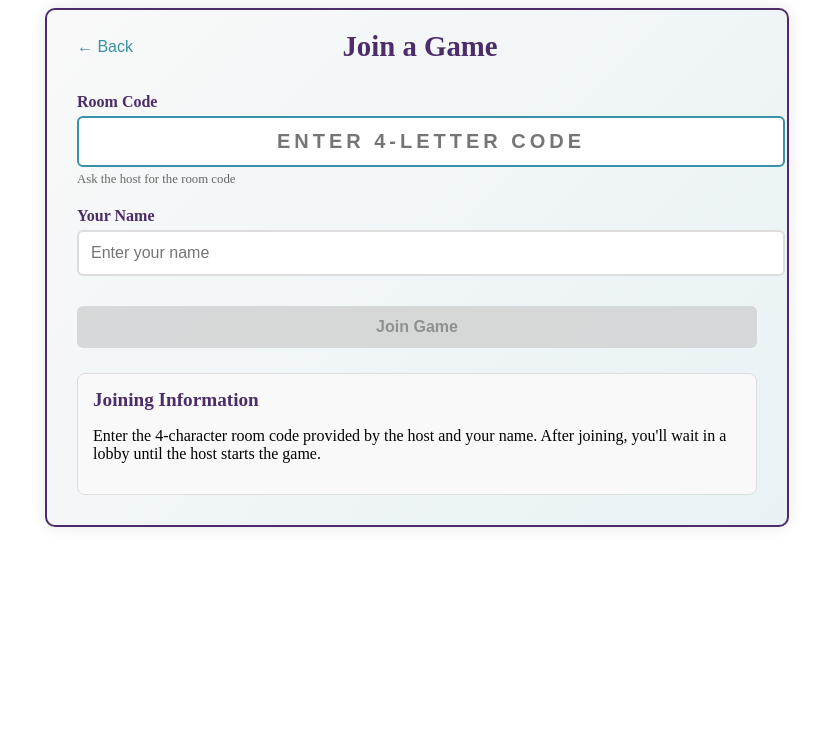
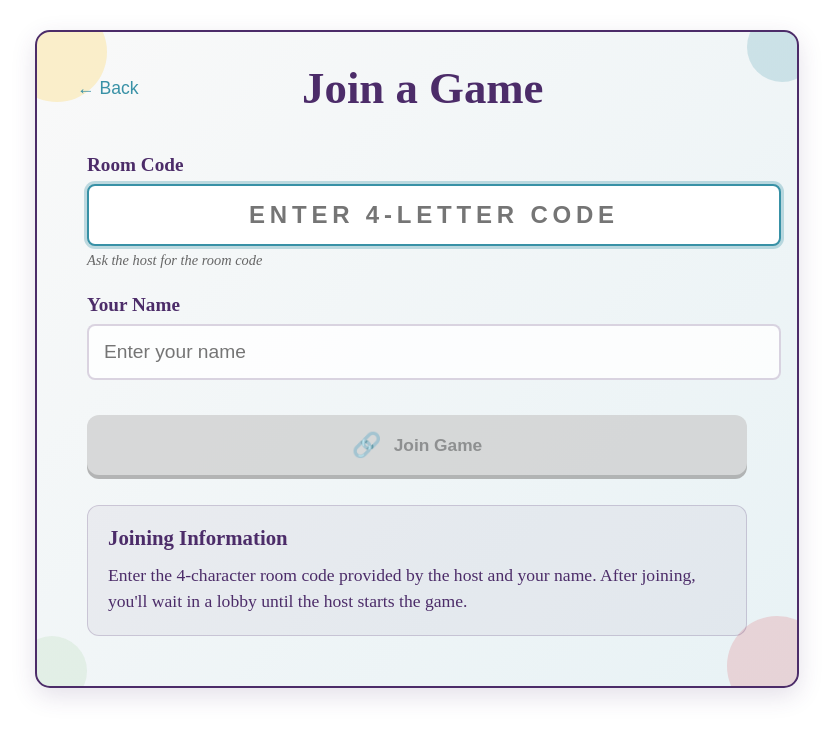
Before and after one commit to spenseay/plot-twist, a SvelteKit app: page /play-party/join in a window 1280 px wide. Shown: the top 738 px of the page, without its empty margins (223-1056 px from the left). Built offline with nearby package versions, Linux system fonts and the light colour scheme; no server answers.

Commit message:
stylized all the pages

```diff
--- a/src/routes/play-party/host/+page.svelte
+++ b/src/routes/play-party/host/+page.svelte
@@ -92,7 +92,12 @@
       class="submit-button"
       disabled={isCreating || !hostName}
     >
-          {isCreating ? 'Creating Room...' : 'Create Room'}
+      <div class="button-content">
+        <div class="emoji">🎮</div>
+        <div class="text-content">
+          <span>{isCreating ? 'Creating Room...' : 'Create Room'}</span>
+        </div>
+      </div>
     </button>
   </form>
 
@@ -101,28 +106,79 @@
     <p>As the host, you'll create a room and share the room code with others. You'll control when the game starts and can see when everyone has joined.</p>
   </div>
 </div>
+
+<!-- Decorative elements -->
+<div class="decoration top-left"></div>
+<div class="decoration top-right"></div>
+<div class="decoration bottom-left"></div>
+<div class="decoration bottom-right"></div>
 </div>
 
 <style>
+/* Container with background gradient */
 .container {
   max-width: 600px;
-      margin: 0 auto;
-      padding: 15px;
+  margin: 30px auto;
+  padding: 25px;
   background: linear-gradient(135deg, #f9f9f9 0%, #e8f2f5 100%);
-      border-radius: 10px;
-      box-shadow: 0 0 15px rgba(0,0,0,0.1);
+  border-radius: 15px;
+  box-shadow: 0 8px 25px rgba(76, 44, 105, 0.15);
+  text-align: center;
+  position: relative;
+  overflow: hidden;
   border: 2px solid #4c2c69;
 }
 
+/* Decorative elements */
+.decoration {
+  position: absolute;
+  width: 100px;
+  height: 100px;
+  border-radius: 50%;
+  opacity: 0.2;
+  z-index: 0;
+}
+
+.top-left {
+  top: -30px;
+  left: -30px;
+  background-color: #fdc30f;
+}
+
+.top-right {
+  top: -20px;
+  right: -20px;
+  background-color: #3891a6;
+  width: 70px;
+  height: 70px;
+}
+
+.bottom-left {
+  bottom: -20px;
+  left: -20px;
+  background-color: #a6d3a0;
+  width: 70px;
+  height: 70px;
+}
+
+.bottom-right {
+  bottom: -30px;
+  right: -30px;
+  background-color: #db5461;
+}
+
+/* Header section */
 .header {
   display: flex;
   align-items: center;
   justify-content: space-between;
   margin-bottom: 20px;
+  position: relative;
+  z-index: 2;
 }
 
 h1 {
-      font-size: 1.8em;
+  font-size: 2.4em;
   color: #4c2c69;
   margin: 0;
 }
@@ -130,23 +186,24 @@
 h3 {
   color: #4c2c69;
   margin-top: 0;
-      margin-bottom: 10px;
-      font-size: 1.2em;
+  margin-bottom: 12px;
+  font-size: 1.3em;
 }
 
 .back-button {
   background: none;
   border: none;
   color: #3891a6;
-      font-size: 1rem;
+  font-size: 1.1rem;
   cursor: pointer;
   padding: 5px 10px;
   border-radius: 4px;
-      transition: background-color 0.2s;
+  transition: all 0.2s;
 }
 
 .back-button:hover {
-      background-color: #f0f0f0;
+  background-color: rgba(56, 145, 166, 0.1);
+  transform: translateX(-2px);
 }
 
 .spacer {
@@ -154,52 +211,77 @@
 }
 
 .content {
-      padding: 10px;
+  padding: 15px;
+  position: relative;
+  z-index: 2;
 }
 
+/* Form styles */
 .form-group {
-      margin-bottom: 20px;
+  margin-bottom: 25px;
+  text-align: left;
 }
 
 label {
   display: block;
-      margin-bottom: 5px;
+  margin-bottom: 8px;
   font-weight: bold;
   color: #4c2c69;
+  font-size: 1.2em;
 }
 
 input {
   width: 100%;
-      padding: 12px;
-      border: 2px solid #ddd;
-      border-radius: 6px;
-      font-size: 16px;
-      transition: border-color 0.2s;
+  padding: 15px;
+  border: 2px solid rgba(76, 44, 105, 0.2);
+  border-radius: 8px;
+  font-size: 1.2em;
+  transition: all 0.3s ease;
+  background-color: rgba(255, 255, 255, 0.8);
 }
 
 input:focus {
   border-color: #3891a6;
   outline: none;
+  box-shadow: 0 0 0 3px rgba(56, 145, 166, 0.3);
+  background-color: white;
 }
 
+/* Submit button styles */
 .submit-button {
   background-color: #3891a6;
   color: white;
   border: none;
-      padding: 12px 20px;
-      border-radius: 6px;
-      font-size: 16px;
+  border-radius: 12px;
+  padding: 0;
+  width: 100%;
   cursor: pointer;
-      width: 100%;
+  transition: all 0.3s;
+  overflow: hidden;
   margin-top: 10px;
-      transition: background-color 0.2s;
   box-shadow: 0 4px 0 #2a6b7d, 0 5px 10px rgba(56, 145, 166, 0.3);
 }
 
+.button-content {
+  display: flex;
+  align-items: center;
+  padding: 16px 20px;
+  justify-content: center;
+}
+
+.emoji {
+  font-size: 1.8em;
+  margin-right: 12px;
+}
+
+.text-content {
+  font-size: 1.3em;
+  font-weight: bold;
+}
+
 .submit-button:hover:not(:disabled) {
-      background-color: #2f758a;
+  transform: translateY(-3px);
   box-shadow: 0 7px 0 #2a6b7d, 0 8px 15px rgba(56, 145, 166, 0.4);
-      transform: translateY(-3px);
 }
 
 .submit-button:active:not(:disabled) {
@@ -211,44 +293,109 @@
   background-color: #cccccc;
   cursor: not-allowed;
   opacity: 0.7;
-      box-shadow: none;
+  box-shadow: 0 4px 0 #999999;
 }
 
+/* Info box styling */
 .info-box {
-      background-color: #f9f9f9;
-      border-radius: 8px;
-      padding: 15px;
-      margin-top: 25px;
-      border: 1px solid #ddd;
+  background-color: rgba(76, 44, 105, 0.05);
+  border-radius: 12px;
+  padding: 20px;
+  margin-top: 30px;
+  position: relative;
+  text-align: left;
+  border: 1px solid rgba(76, 44, 105, 0.2);
 }
 
+.info-box p {
+  color: #4c2c69;
+  font-size: 1.1em;
+  line-height: 1.5;
+  margin: 0;
+}
+
+/* Error message styling */
 .error-message {
   background-color: #fde8e8;
   border-left: 4px solid #e53e3e;
-      padding: 10px 15px;
+  padding: 12px 15px;
   margin-bottom: 20px;
-      border-radius: 4px;
+  border-radius: 8px;
   color: #e53e3e;
+  text-align: left;
+  font-weight: bold;
 }
 
+/* Responsive styles */
 @media (min-width: 768px) {
   .container {
     max-width: 700px;
+    padding: 30px;
+  }
+
+  h1 {
+    font-size: 2.8em;
+  }
+
+  .content {
     padding: 20px;
   }
 }
 
 @media (max-width: 480px) {
   .container {
-        padding: 12px;
+    margin: 10px auto;
+    padding: 20px 15px;
+    max-width: 100%;
+    border-radius: 10px;
   }
 
   h1 {
-        font-size: 1.5em;
+    font-size: 2.6em;
   }
 
   .back-button {
-        font-size: 0.9rem;
+    font-size: 1.2rem;
+  }
+
+  label {
+    font-size: 1.4em;
+  }
+
+  input {
+    padding: 15px;
+    font-size: 1.4em;
+    border-radius: 10px;
+  }
+
+  .button-content {
+    padding: 18px 20px;
+  }
+
+  .emoji {
+    font-size: 2.2em;
+  }
+
+  .text-content {
+    font-size: 1.8em;
+  }
+
+  .info-box {
+    padding: 18px;
+    margin-top: 25px;
+  }
+
+  .info-box h3 {
+    font-size: 1.6em;
+  }
+
+  .info-box p {
+    font-size: 1.3em;
+  }
+
+  /* Make decorations less prominent on mobile */
+  .decoration {
+    opacity: 0.15;
   }
 }
 </style>
--- a/src/routes/play-party/join/+page.svelte
+++ b/src/routes/play-party/join/+page.svelte
@@ -108,7 +108,12 @@
       class="submit-button"
       disabled={isJoining || !roomCode || !playerName}
     >
-          {isJoining ? 'Joining...' : 'Join Game'}
+      <div class="button-content">
+        <div class="emoji">🔗</div>
+        <div class="text-content">
+          <span>{isJoining ? 'Joining...' : 'Join Game'}</span>
+        </div>
+      </div>
     </button>
   </form>
 
@@ -117,28 +122,79 @@
     <p>Enter the 4-character room code provided by the host and your name. After joining, you'll wait in a lobby until the host starts the game.</p>
   </div>
 </div>
+
+<!-- Decorative elements -->
+<div class="decoration top-left"></div>
+<div class="decoration top-right"></div>
+<div class="decoration bottom-left"></div>
+<div class="decoration bottom-right"></div>
 </div>
 
 <style>
+/* Container with background gradient */
 .container {
   max-width: 600px;
-      margin: 0 auto;
-      padding: 15px;
+  margin: 30px auto;
+  padding: 25px;
   background: linear-gradient(135deg, #f9f9f9 0%, #e8f2f5 100%);
-      border-radius: 10px;
-      box-shadow: 0 0 15px rgba(0,0,0,0.1);
+  border-radius: 15px;
+  box-shadow: 0 8px 25px rgba(76, 44, 105, 0.15);
+  text-align: center;
+  position: relative;
+  overflow: hidden;
   border: 2px solid #4c2c69;
 }
 
+/* Decorative elements */
+.decoration {
+  position: absolute;
+  width: 100px;
+  height: 100px;
+  border-radius: 50%;
+  opacity: 0.2;
+  z-index: 0;
+}
+
+.top-left {
+  top: -30px;
+  left: -30px;
+  background-color: #fdc30f;
+}
+
+.top-right {
+  top: -20px;
+  right: -20px;
+  background-color: #3891a6;
+  width: 70px;
+  height: 70px;
+}
+
+.bottom-left {
+  bottom: -20px;
+  left: -20px;
+  background-color: #a6d3a0;
+  width: 70px;
+  height: 70px;
+}
+
+.bottom-right {
+  bottom: -30px;
+  right: -30px;
+  background-color: #db5461;
+}
+
+/* Header section */
 .header {
   display: flex;
   align-items: center;
   justify-content: space-between;
   margin-bottom: 20px;
+  position: relative;
+  z-index: 2;
 }
 
 h1 {
-      font-size: 1.8em;
+  font-size: 2.4em;
   color: #4c2c69;
   margin: 0;
 }
@@ -146,23 +202,24 @@
 h3 {
   color: #4c2c69;
   margin-top: 0;
-      margin-bottom: 10px;
-      font-size: 1.2em;
+  margin-bottom: 12px;
+  font-size: 1.3em;
 }
 
 .back-button {
   background: none;
   border: none;
   color: #3891a6;
-      font-size: 1rem;
+  font-size: 1.1rem;
   cursor: pointer;
   padding: 5px 10px;
   border-radius: 4px;
-      transition: background-color 0.2s;
+  transition: all 0.2s;
 }
 
 .back-button:hover {
-      background-color: #f0f0f0;
+  background-color: rgba(56, 145, 166, 0.1);
+  transform: translateX(-2px);
 }
 
 .spacer {
@@ -170,32 +227,40 @@
 }
 
 .content {
-      padding: 10px;
+  padding: 15px;
+  position: relative;
+  z-index: 2;
 }
 
+/* Form styles */
 .form-group {
-      margin-bottom: 20px;
+  margin-bottom: 25px;
+  text-align: left;
 }
 
 label {
   display: block;
-      margin-bottom: 5px;
+  margin-bottom: 8px;
   font-weight: bold;
   color: #4c2c69;
+  font-size: 1.2em;
 }
 
 input {
   width: 100%;
-      padding: 12px;
-      border: 2px solid #ddd;
-      border-radius: 6px;
-      font-size: 16px;
-      transition: border-color 0.2s;
+  padding: 15px;
+  border: 2px solid rgba(76, 44, 105, 0.2);
+  border-radius: 8px;
+  font-size: 1.2em;
+  transition: all 0.3s ease;
+  background-color: rgba(255, 255, 255, 0.8);
 }
 
 input:focus {
   border-color: #3891a6;
   outline: none;
+  box-shadow: 0 0 0 3px rgba(56, 145, 166, 0.3);
+  background-color: white;
 }
 
 #roomCode {
@@ -203,34 +268,52 @@
   letter-spacing: 0.2em;
   font-weight: bold;
   text-align: center;
-      font-size: 20px;
+  font-size: 1.5em;
 }
 
 .input-help {
-      margin-top: 5px;
-      font-size: 0.8em;
+  margin-top: 6px;
+  font-size: 0.9em;
   color: #666;
+  font-style: italic;
 }
 
+/* Submit button styles */
 .submit-button {
   background-color: #fdc30f;
   color: #4c2c69;
-      font-weight: bold;
   border: none;
-      padding: 12px 20px;
-      border-radius: 6px;
-      font-size: 16px;
+  border-radius: 12px;
+  padding: 0;
+  width: 100%;
   cursor: pointer;
-      width: 100%;
+  transition: all 0.3s;
+  overflow: hidden;
   margin-top: 10px;
-      transition: background-color 0.2s;
   box-shadow: 0 4px 0 #d9a40b, 0 5px 10px rgba(253, 195, 15, 0.3);
 }
 
+.button-content {
+  display: flex;
+  align-items: center;
+  padding: 16px 20px;
+  justify-content: center;
+}
+
+.emoji {
+  font-size: 1.8em;
+  margin-right: 12px;
+}
+
+.text-content {
+  font-size: 1.3em;
+  font-weight: bold;
+  color: #4c2c69;
+}
+
 .submit-button:hover:not(:disabled) {
-      background-color: #e6b30e;
+  transform: translateY(-3px);
   box-shadow: 0 7px 0 #d9a40b, 0 8px 15px rgba(253, 195, 15, 0.4);
-      transform: translateY(-3px);
 }
 
 .submit-button:active:not(:disabled) {
@@ -240,47 +323,125 @@
 
 .submit-button:disabled {
   background-color: #cccccc;
-      color: #666;
   cursor: not-allowed;
   opacity: 0.7;
-      box-shadow: none;
+  box-shadow: 0 4px 0 #999999;
 }
 
-    .info-box {
-      background-color: #f9f9f9;
-      border-radius: 8px;
-      padding: 15px;
-      margin-top: 25px;
-      border: 1px solid #ddd;
+.submit-button:disabled .text-content {
+  color: #666;
 }
 
+/* Info box styling */
+.info-box {
+  background-color: rgba(76, 44, 105, 0.05);
+  border-radius: 12px;
+  padding: 20px;
+  margin-top: 30px;
+  position: relative;
+  text-align: left;
+  border: 1px solid rgba(76, 44, 105, 0.2);
+}
+
+.info-box p {
+  color: #4c2c69;
+  font-size: 1.1em;
+  line-height: 1.5;
+  margin: 0;
+}
+
+/* Error message styling */
 .error-message {
   background-color: #fde8e8;
   border-left: 4px solid #e53e3e;
-      padding: 10px 15px;
+  padding: 12px 15px;
   margin-bottom: 20px;
-      border-radius: 4px;
+  border-radius: 8px;
   color: #e53e3e;
+  text-align: left;
+  font-weight: bold;
 }
 
+/* Responsive styles */
 @media (min-width: 768px) {
   .container {
     max-width: 700px;
+    padding: 30px;
+  }
+
+  h1 {
+    font-size: 2.8em;
+  }
+
+  .content {
     padding: 20px;
   }
 }
 
 @media (max-width: 480px) {
   .container {
-        padding: 12px;
+    margin: 10px auto;
+    padding: 20px 15px;
+    max-width: 100%;
+    border-radius: 10px;
   }
 
   h1 {
-        font-size: 1.5em;
+    font-size: 2.6em;
   }
 
   .back-button {
-        font-size: 0.9rem;
+    font-size: 1.2rem;
+  }
+
+  label {
+    font-size: 1.4em;
+  }
+
+  input {
+    padding: 15px;
+    font-size: 1.4em;
+    border-radius: 10px;
+  }
+
+  #roomCode {
+    font-size: 1.8em;
+    letter-spacing: 0.25em;
+  }
+
+  .input-help {
+    font-size: 1.1em;
+    margin-top: 8px;
+  }
+
+  .button-content {
+    padding: 18px 20px;
+  }
+
+  .emoji {
+    font-size: 2.2em;
+  }
+
+  .text-content {
+    font-size: 1.8em;
+  }
+
+  .info-box {
+    padding: 18px;
+    margin-top: 25px;
+  }
+
+  .info-box h3 {
+    font-size: 1.6em;
+  }
+
+  .info-box p {
+    font-size: 1.3em;
+  }
+
+  /* Make decorations less prominent on mobile */
+  .decoration {
+    opacity: 0.15;
   }
 }
 </style>
```
Lines whose indentation alone changed are shown as unchanged.
